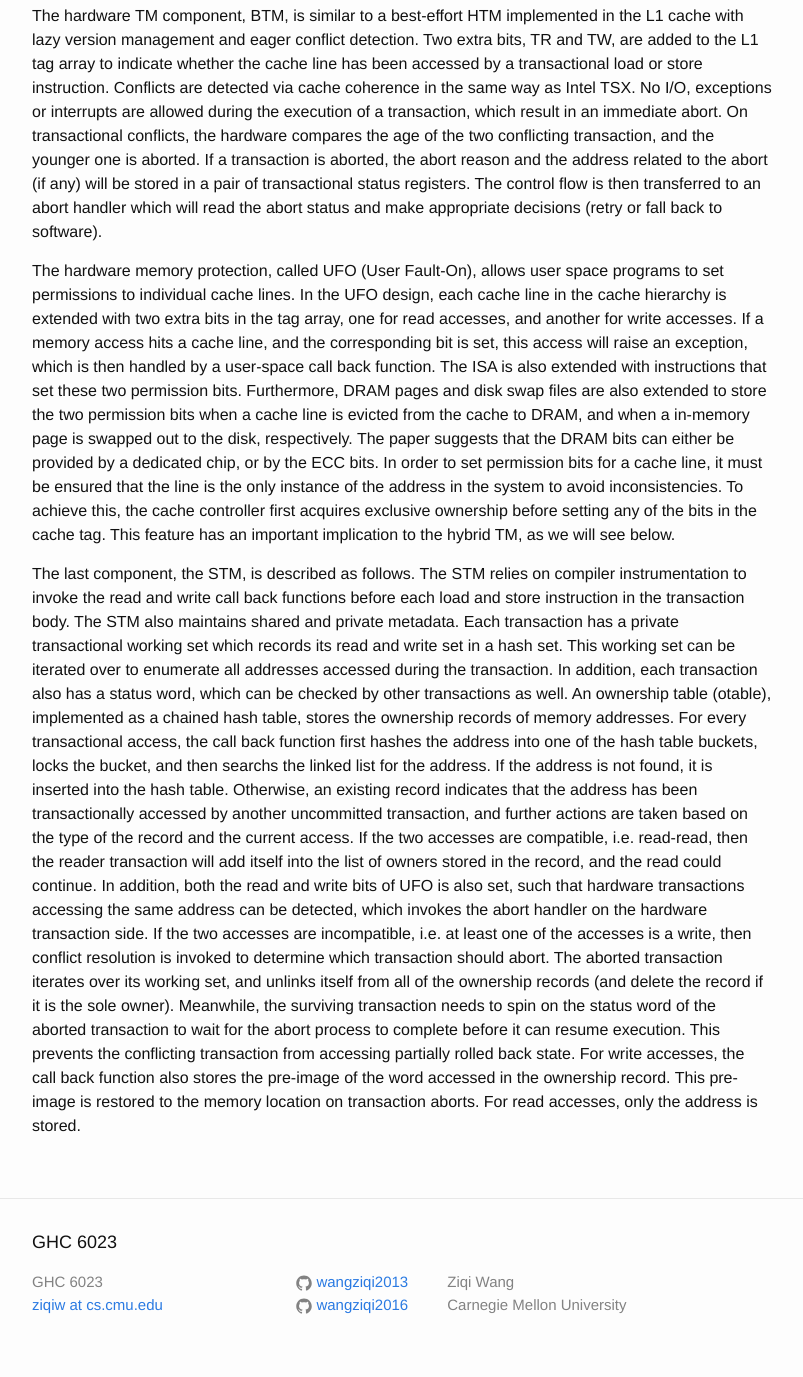
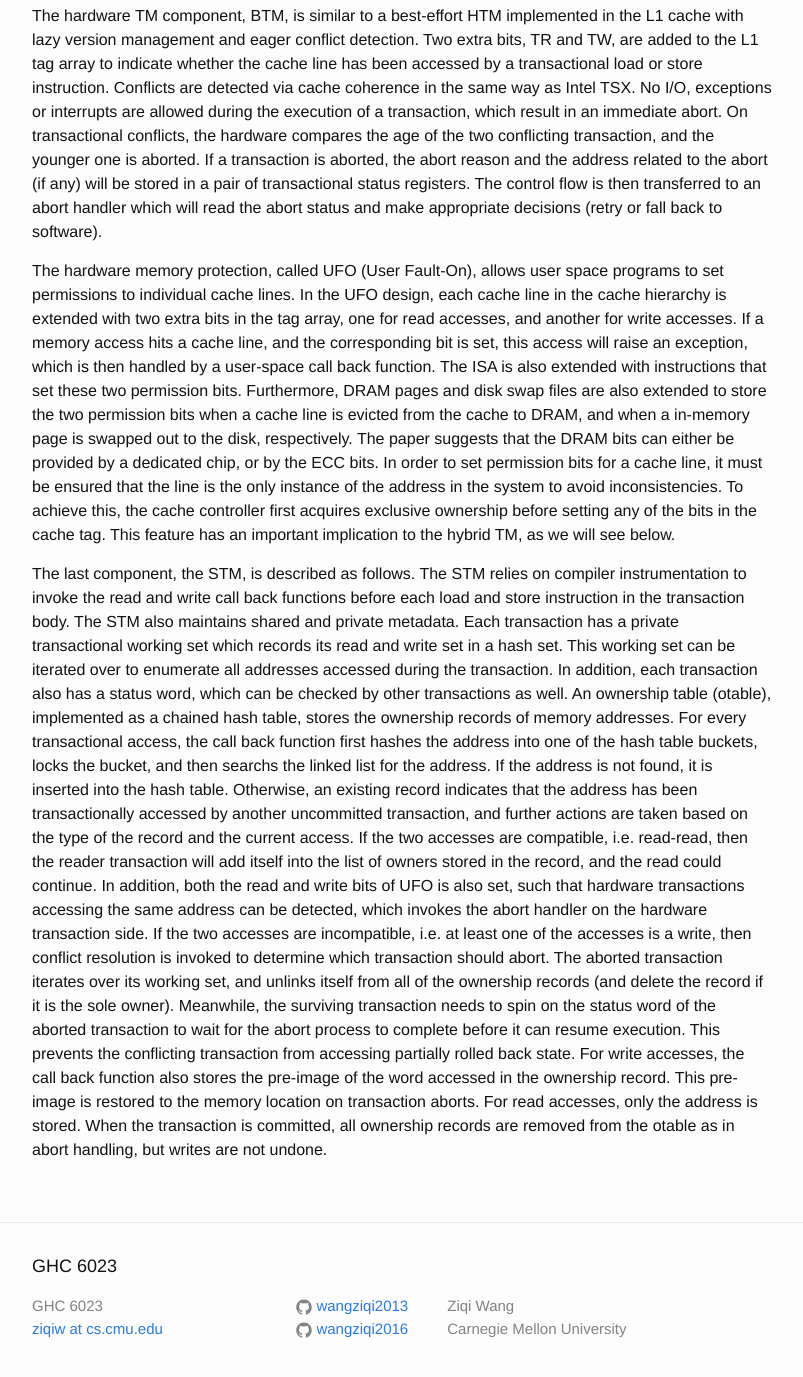
Before and after one commit to wangziqi2013/wangziqi2013.github.io, a Jekyll site: the page built from _posts/2019-10-23-btm-hybrid.markdown, in a window 1280 px wide and 1400 px high, scrolled down 944 px. Shown: the top 1377 px of the window, without its empty margins (238-1041 px from the left). Built offline with Jekyll 4.4.1, drawn with Linux system fonts in a browser that asks for light colours.

Commit message:
Small change

```diff
--- a/_posts/2019-10-23-btm-hybrid.markdown
+++ b/_posts/2019-10-23-btm-hybrid.markdown
@@ -67,4 +67,5 @@ it is the sole owner). Meanwhile, the surviving transaction needs to spin on the
 to wait for the abort process to complete before it can resume execution. This prevents the conflicting transaction from
 accessing partially rolled back state. For write accesses, the call back function also stores the pre-image of the
 word accessed in the ownership record. This pre-image is restored to the memory location on transaction aborts. For
-read accesses, only the address is stored.
+read accesses, only the address is stored. When the transaction is committed, all ownership records are removed from the
+otable as in abort handling, but writes are not undone.
```
